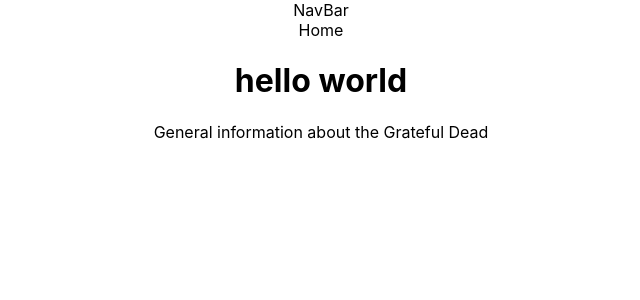
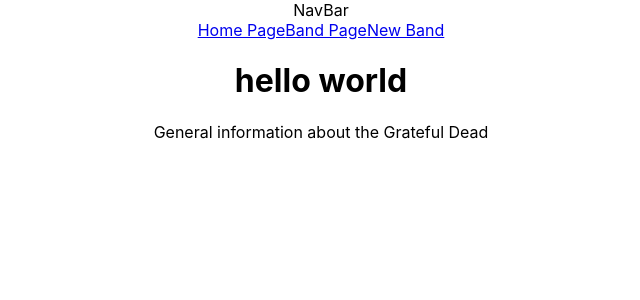
Before and after one commit to thakaj/favorite-bands, a React (Create React App) app: page /homepage in a window 1280 px wide. Shown: the top 300 px of the page, without its empty margins (319-959 px from the left). Built offline with nearby package versions, Linux system fonts and the light colour scheme.

Commit message:
after adding the routes i made them functional with links. Planning next steps. I think ill begin making the homePage.js and the BandPage.js

```diff
--- a/src/components/HomePage.js
+++ b/src/components/HomePage.js
@@ -3,7 +3,7 @@
 
 function HomePage(){
     return (
-        <div>Home
+        <div>
             <h1>hello world</h1>
             <article>General information about the Grateful Dead</article>
         </div>
--- a/src/components/NavBar.js
+++ b/src/components/NavBar.js
@@ -1,8 +1,16 @@
 import React from "react"
+import {Link} from "react-router-dom"
 
 function NavBar(){
+
     return (
-        <nav>NavBar</nav>
+        <nav>NavBar
+            <div>
+            <Link to="/homepage">Home Page</Link>
+            <Link to="/bandpage">Band Page</Link>
+            <Link to="/newbandpage">New Band</Link>
+            </div>
+        </nav>
     )
 }
 export default NavBar
```
